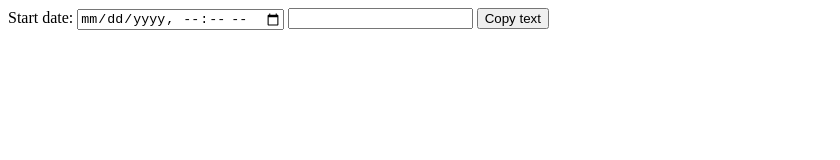
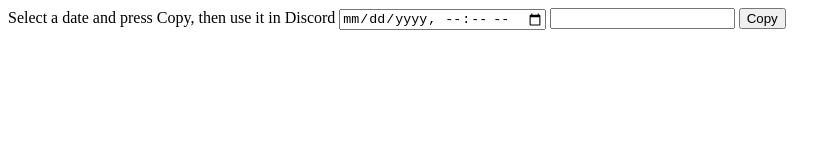
Before and after one commit to tcm21/discord-timezone-aware-time-generator, a plain HTML site: page index.html in a window 1280 px wide. Shown: the whole page, without its empty margins (0-840 px from the left). Drawn offline with Linux system fonts and the light colour scheme.

Commit message:
Update index.html

```diff
--- a/index.html
+++ b/index.html
@@ -1,9 +1,9 @@
-<label for="start">Start date:</label>
+<label for="start">Select a date and press Copy, then use it in Discord</label>
 
 <input type="datetime-local" id="time"
        name="meeting-time" onchange="test()">
 <input type="text" id="result" readonly>
-<button onclick="myFunction()">Copy text</button>
+<button onclick="myFunction()">Copy</button>
 <script>
 	function test() {
 		var date = new Date(document.getElementById("time").value);
```
